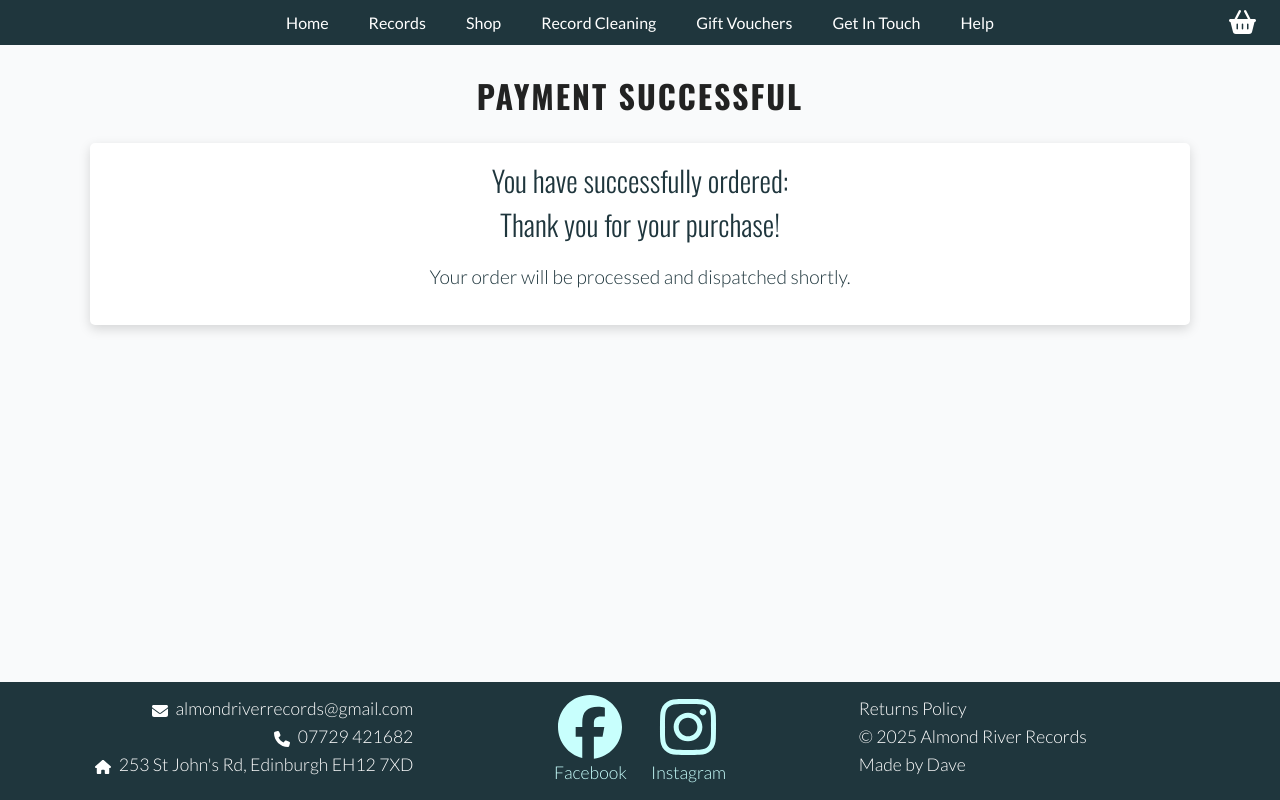
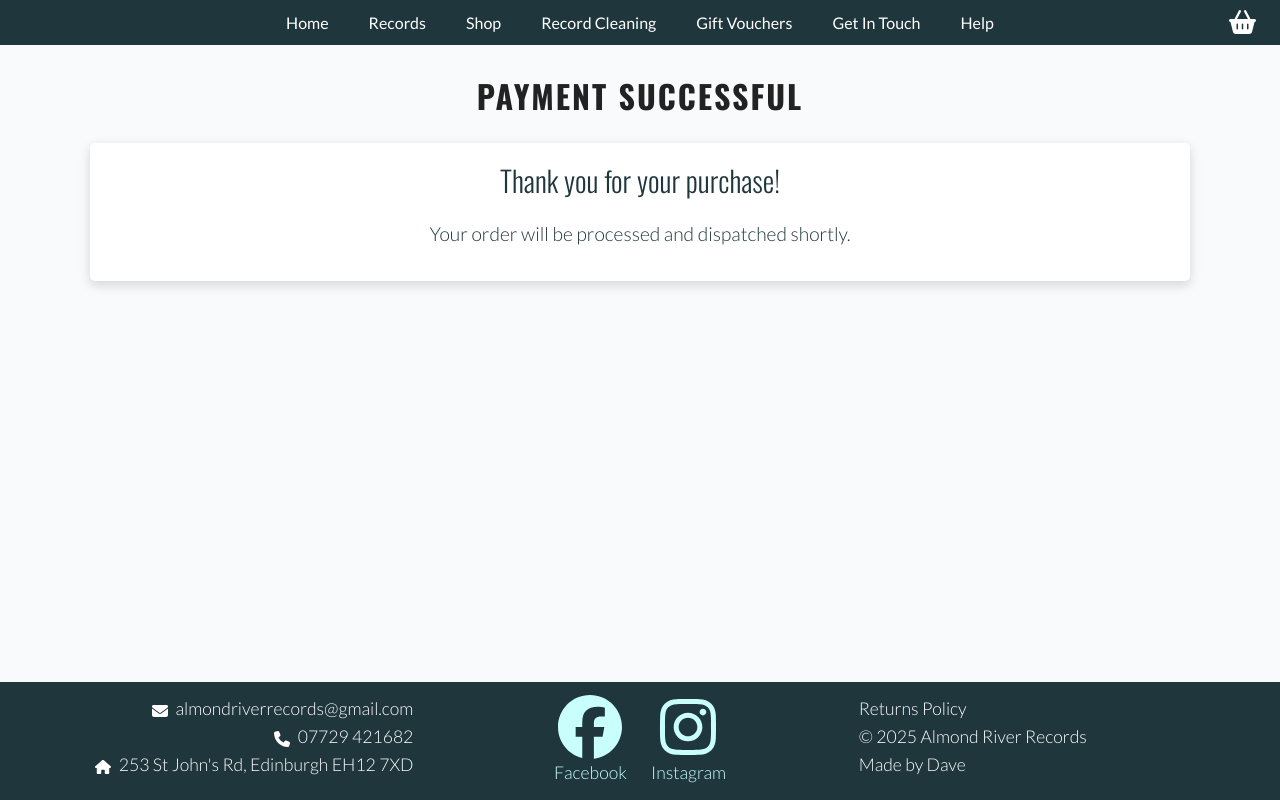
Before and after one commit to dvhzldn/almond-river-records, a Next.js app: page /payment-success in a window 1280 px wide. Built offline with nearby package versions, Linux system fonts and the light colour scheme.

Commit message:
Payment success testing changes

```diff
--- a/src/app/payment-success/page.tsx
+++ b/src/app/payment-success/page.tsx
@@ -1,16 +1,16 @@
-import Image from "next/image";
+// import Image from "next/image";
 
 export default function PaymentSuccess({ searchParams }) {
 	const checkoutId = searchParams.checkout_id;
-	const title = searchParams.title;
-	const artist = searchParams.artist;
-	const coverImage = searchParams.coverImage;
+	// const title = searchParams.title;
+	// const artist = searchParams.artist;
+	// const coverImage = searchParams.coverImage;
 
 	return (
 		<div className="page-container">
 			<h1 className="page-title">Payment Successful</h1>
 			<div className="content-box">
-				<h2>You have successfully ordered:</h2>
+				{/* <h2>You have successfully ordered:</h2>
 				{artist && <h3>{artist}</h3>}
 				{title && <h3>{title}</h3>}
 				{coverImage && (
@@ -21,7 +21,7 @@ export default function PaymentSuccess({ searchParams }) {
 						width={500}
 						height={500}
 					/>
-				)}
+				)} */}
 				<h2>Thank you for your purchase!</h2>
 				<br />
 				<h4>Your order will be processed and dispatched shortly.</h4>
```
